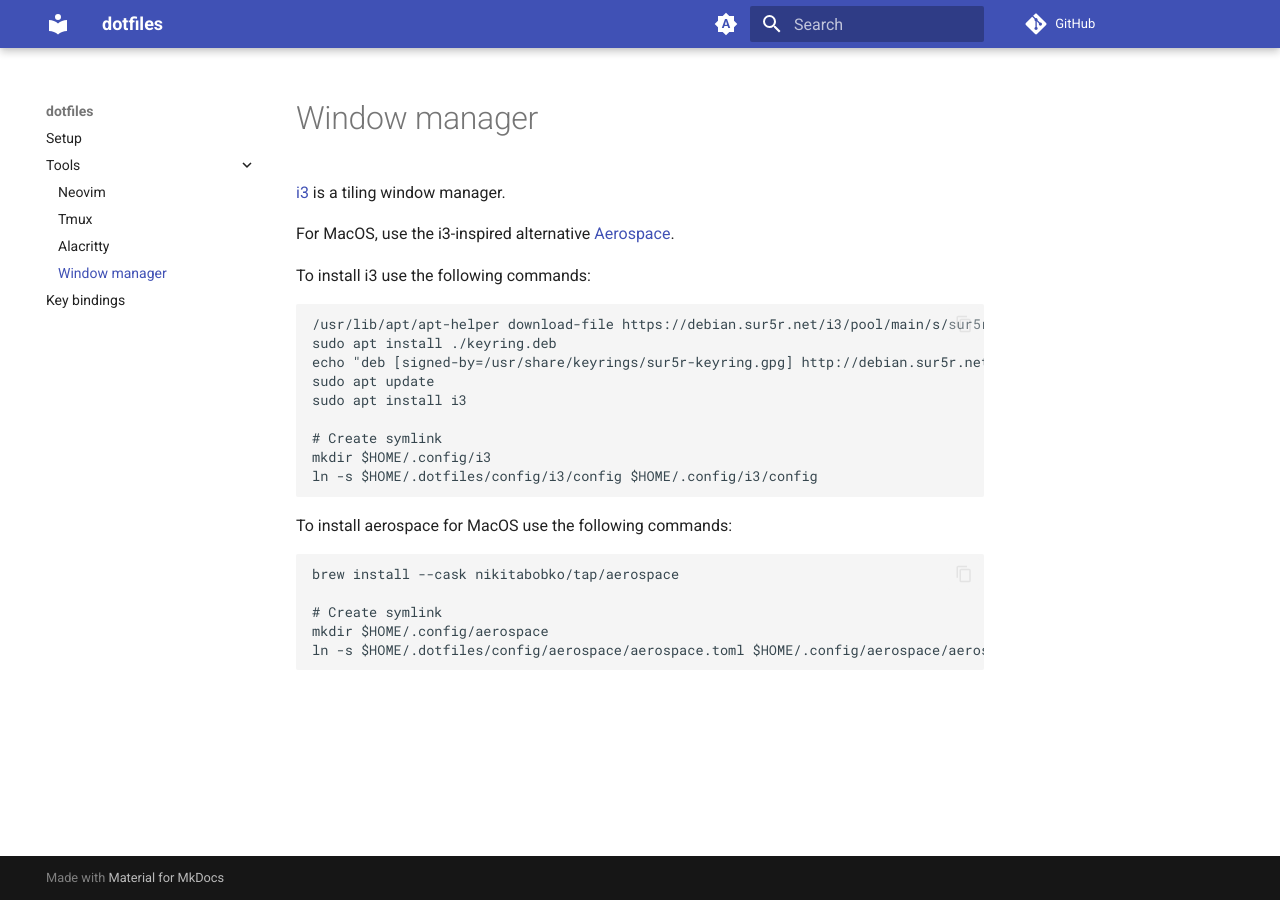
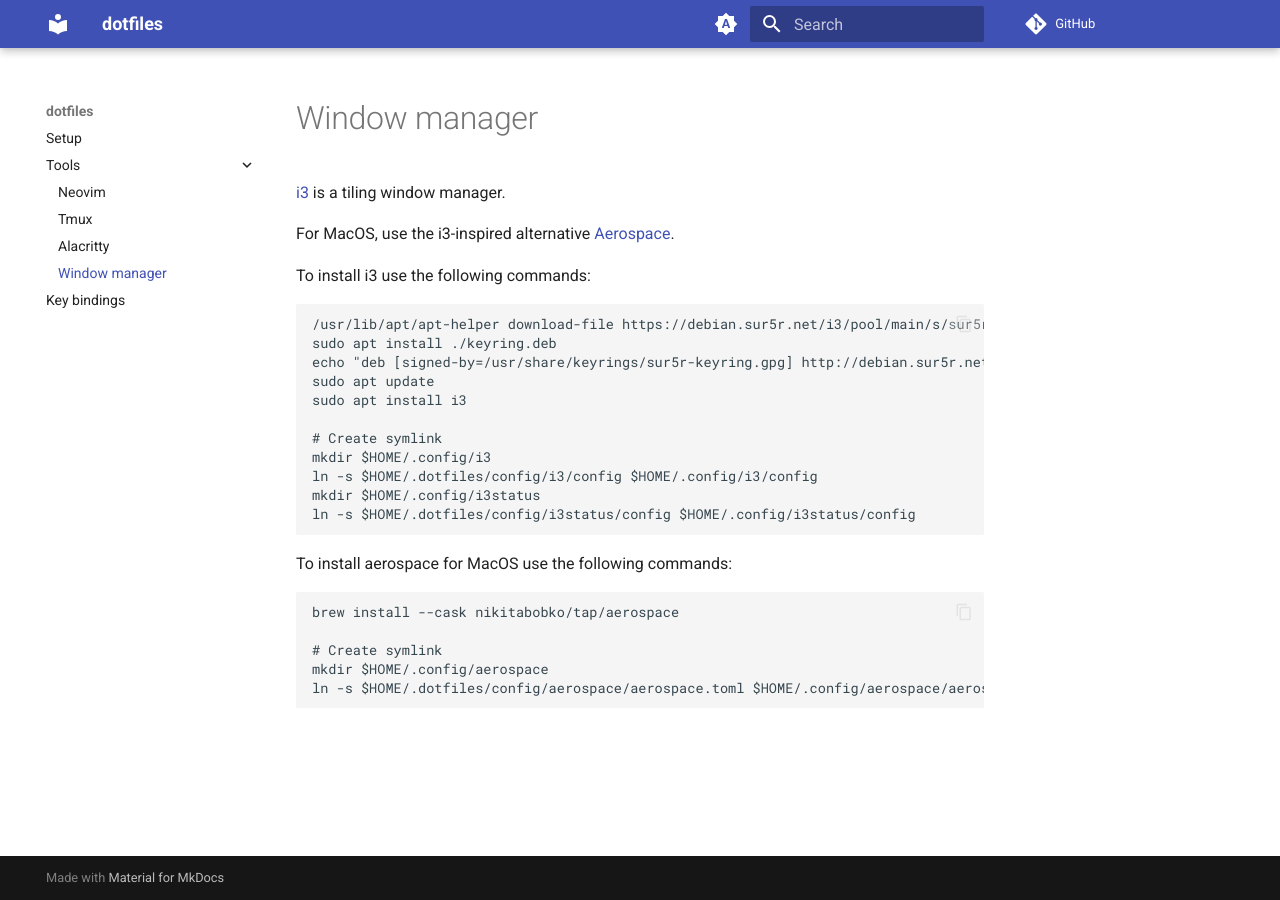
Before and after one commit to HieuDao-code/dotfiles, an MkDocs documentation site: the page built from docs/window_manager.md, in a window 1280 px wide. Built offline with MkDocs 1.6.1 and Material for MkDocs 9.7.7, drawn with Linux system fonts in a browser that asks for light colours; comment, search, counter and statistics services are not loaded.

Commit message:
Update window_manager.md

````diff
--- a/docs/window_manager.md
+++ b/docs/window_manager.md
@@ -16,6 +16,8 @@ sudo apt install i3
 # Create symlink
 mkdir $HOME/.config/i3
 ln -s $HOME/.dotfiles/config/i3/config $HOME/.config/i3/config
+mkdir $HOME/.config/i3status
+ln -s $HOME/.dotfiles/config/i3status/config $HOME/.config/i3status/config
 ```
 
 To install aerospace for MacOS use the following commands:
````
